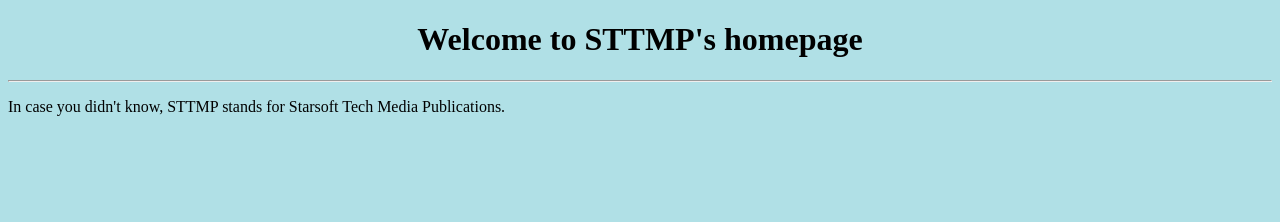
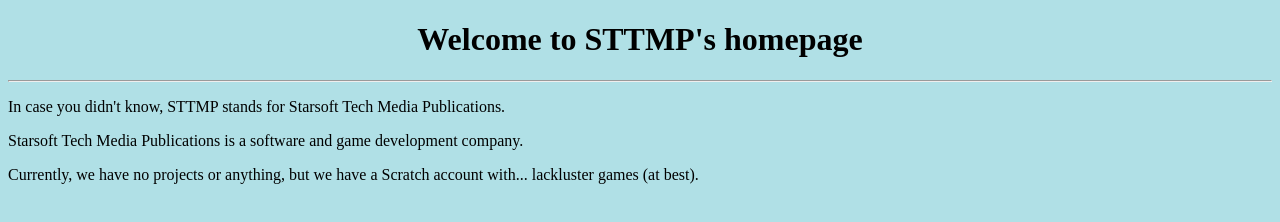
Before and after one commit to DaEliteGoat/STTMP, a plain HTML site: page index.htm in a window 1280 px wide. Drawn offline with Linux system fonts and the light colour scheme.

Commit message:
God I hope this works
letsa hope

```diff
--- a/index.htm
+++ b/index.htm
@@ -8,4 +8,7 @@
   </center>
 <hr>
   <p>In case you didn't know, STTMP stands for Starsoft Tech Media Publications.</p>
+  <p>Starsoft Tech Media Publications is a software and game development company.</p>
+  <p>Currently, we have no projects or anything, but we have a Scratch account with... lackluster games (at best).</p>
+  <href a="https://scratch.mit.edu/users/elitegoat567>Here it is.</href>
   </body>
```
